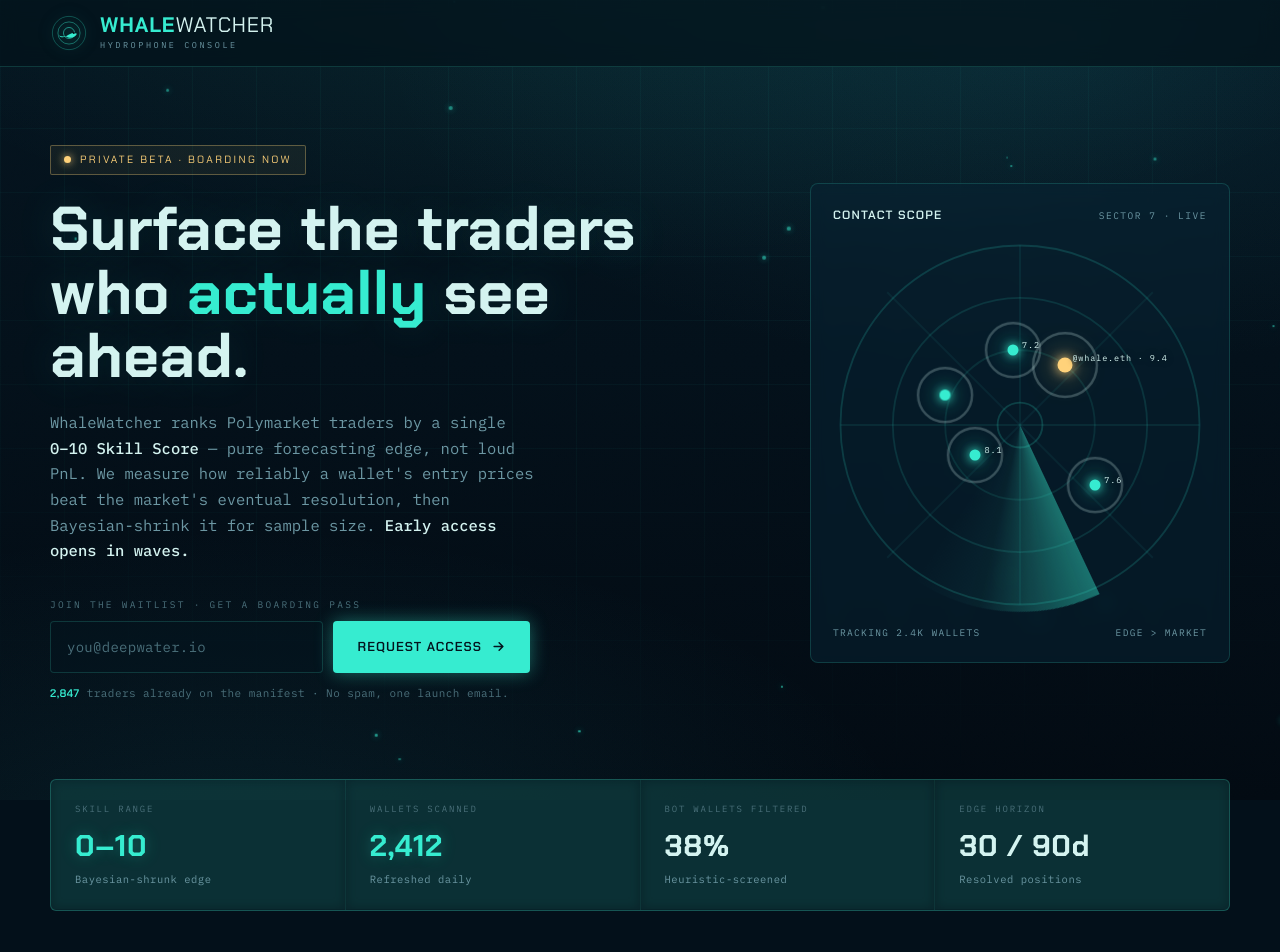
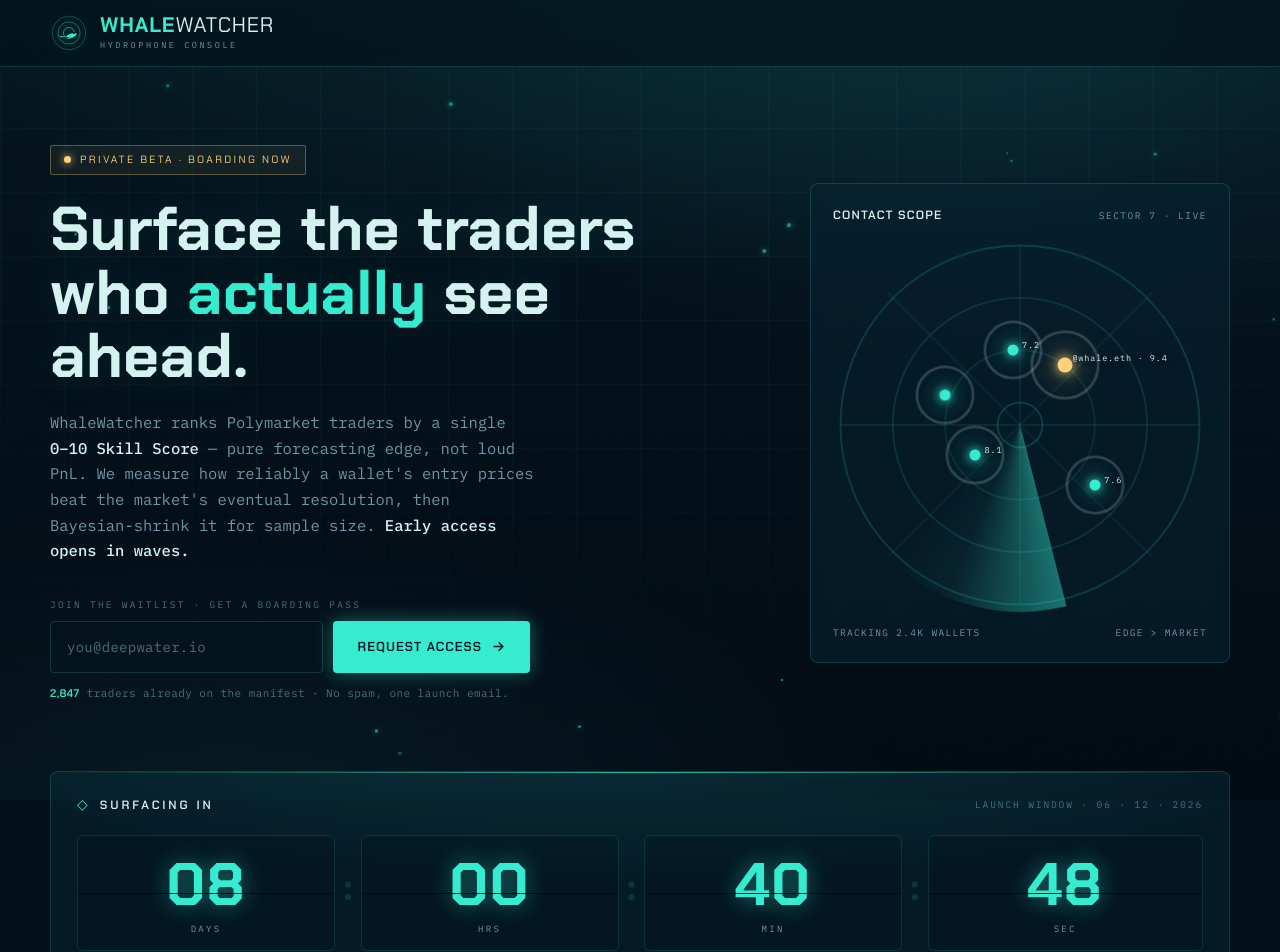
Before and after one commit to James-Xiao26/final_try, a Next.js app in the folder web/: page /early-access in a window 1280 px wide. Shown: the top 952 px of the page. Built offline with nearby package versions, Linux system fonts and the light colour scheme.

Commit message:
finalized waitlist

```diff
--- a/web/app/early-access/page.tsx
+++ b/web/app/early-access/page.tsx
@@ -1,4 +1,5 @@
 import type { Metadata } from "next";
+import LaunchCountdown from "@/components/LaunchCountdown";
 import WaitlistForm from "@/components/WaitlistForm";
 
 export const metadata: Metadata = {
@@ -83,8 +84,13 @@
         </div>
       </section>
 
+      {/* launch countdown */}
+      <section className="ea-wrap reveal" style={{ animationDelay: ".38s" }}>
+        <LaunchCountdown />
+      </section>
+
       {/* stat strip */}
-      <section className="ea-wrap reveal" style={{ animationDelay: ".4s" }}>
+      <section className="ea-wrap reveal" style={{ animationDelay: ".46s", marginTop: "18px" }}>
         <div className="ea-strip">
           <div className="cell">
             <div className="k">Skill range</div>
--- a/web/app/globals.css
+++ b/web/app/globals.css
@@ -545,6 +545,55 @@
 .ea-strip .v.alt { color: var(--text); text-shadow: none; }
 .ea-strip .s { font-size: 10.5px; color: var(--muted); letter-spacing: 0.05em; margin-top: 4px; }
 
+/* ---- launch countdown (instrument readout) ---- */
+.ea-cd { position: relative; border: 1px solid var(--line); background: var(--panel); border-radius: 8px;
+  backdrop-filter: blur(8px); padding: 22px 26px 26px; overflow: hidden; }
+.ea-cd::before { content: ""; position: absolute; left: 0; right: 0; top: 0; height: 1px;
+  background: linear-gradient(90deg, transparent, rgba(54,236,208,0.7), transparent); }
+.ea-cd::after { content: ""; position: absolute; inset: 0; pointer-events: none;
+  background: radial-gradient(120% 140% at 50% -20%, rgba(54,236,208,0.10), transparent 55%); }
+.ea-cd-head { display: flex; align-items: center; gap: 12px; position: relative; }
+.ea-cd-head .orn { color: var(--green); }
+.ea-cd-title { font-family: var(--font-display); font-weight: 600; font-size: 12px; letter-spacing: 0.24em;
+  text-transform: uppercase; color: var(--text); }
+.ea-cd-meta { margin-left: auto; font-size: 9.5px; letter-spacing: 0.2em; text-transform: uppercase; color: var(--muted-d); }
+
+.ea-cd-grid { display: flex; align-items: flex-start; gap: 8px; margin-top: 20px; position: relative; }
+.ea-cd-unit { display: flex; align-items: stretch; gap: 8px; flex: 1; }
+.ea-cd-cell { flex: 1; display: flex; flex-direction: column; align-items: center; gap: 8px;
+  background: rgba(4,20,30,0.5); border: 1px solid rgba(54,236,208,0.12); border-radius: 6px;
+  padding: 18px 10px 14px; position: relative; overflow: hidden; }
+.ea-cd-cell::before { content: ""; position: absolute; left: 0; right: 0; top: 50%; height: 1px;
+  background: rgba(2,10,18,0.85); z-index: 2; }
+.ea-cd-num { font-family: var(--font-display); font-weight: 700; font-size: clamp(38px, 6.4vw, 60px);
+  line-height: 1; letter-spacing: 0.02em; color: var(--green); font-variant-numeric: tabular-nums;
+  text-shadow: 0 0 22px rgba(54,236,208,0.45); display: inline-block; }
+.ea-cd-lbl { font-size: 9px; letter-spacing: 0.26em; text-transform: uppercase; color: var(--muted); }
+.ea-cd-sep { align-self: center; font-family: var(--font-display); font-weight: 700;
+  font-size: clamp(26px, 4vw, 40px); line-height: 1; color: var(--bio-d); margin-top: -14px;
+  animation: ea-cd-blink 1s steps(1) infinite; }
+@keyframes ea-cd-blink { 0%,55% { opacity: 0.85; } 56%,100% { opacity: 0.2; } }
+@keyframes ea-cd-flip { 0% { transform: translateY(-46%); opacity: 0; } 60% { opacity: 1; } 100% { transform: none; opacity: 1; } }
+.ea-cd-num { animation: ea-cd-flip .42s cubic-bezier(.2,.8,.2,1); }
+
+.ea-cd-done { text-align: center; }
+.ea-cd-done .ea-cd-head { justify-content: center; }
+.ea-cd-done .ea-cd-meta { margin-left: 0; }
+.ea-cd-doneline { font-family: var(--font-display); font-weight: 600; font-size: clamp(20px, 3vw, 28px);
+  letter-spacing: 0.02em; color: var(--green); margin-top: 16px; text-shadow: 0 0 22px rgba(54,236,208,0.4); }
+
+@media (prefers-reduced-motion: reduce) {
+  .ea-cd-sep { animation: none; opacity: 0.7; }
+  .ea-cd-num { animation: none; }
+}
+@media (max-width: 560px) {
+  .ea-cd { padding: 18px 16px 20px; }
+  .ea-cd-grid { gap: 5px; }
+  .ea-cd-unit { gap: 5px; }
+  .ea-cd-cell { padding: 14px 4px 11px; }
+  .ea-cd-meta { display: none; }
+}
+
 /* ---- section rule ---- */
 .ea-rule { display: flex; align-items: center; gap: 14px; font-size: 10px; letter-spacing: 0.24em;
   text-transform: uppercase; color: var(--muted-d); margin: 78px 0 26px; }
--- /dev/null
+++ b/web/components/LaunchCountdown.tsx
@@ -0,0 +1,86 @@
+"use client";
+
+import { useEffect, useState } from "react";
+
+// "Surfacing in" — a live countdown to launch, styled as a hydrophone instrument readout. The target
+// is an explicit instant (June 12, 2026, 00:00 US Eastern) so the day count is unambiguous regardless
+// of the viewer's timezone. Ticking happens client-side only; first paint renders placeholders so
+// server and client markup match (no hydration mismatch from Date.now()).
+const LAUNCH_MS = new Date("2026-06-12T00:00:00-04:00").getTime();
+
+interface Parts {
+  days: number;
+  hours: number;
+  minutes: number;
+  seconds: number;
+  done: boolean;
+}
+
+function compute(): Parts {
+  const diff = LAUNCH_MS - Date.now();
+  if (diff <= 0) return { days: 0, hours: 0, minutes: 0, seconds: 0, done: true };
+  const s = Math.floor(diff / 1000);
+  return {
+    days: Math.floor(s / 86400),
+    hours: Math.floor((s % 86400) / 3600),
+    minutes: Math.floor((s % 3600) / 60),
+    seconds: s % 60,
+    done: false
+  };
+}
+
+const pad = (n: number) => String(n).padStart(2, "0");
+
+export default function LaunchCountdown() {
+  const [parts, setParts] = useState<Parts | null>(null);
+
+  useEffect(() => {
+    setParts(compute());
+    const id = setInterval(() => setParts(compute()), 1000);
+    return () => clearInterval(id);
+  }, []);
+
+  if (parts?.done) {
+    return (
+      <div className="ea-cd ea-cd-done">
+        <div className="ea-cd-head">
+          <span className="orn">◇</span>
+          <span className="ea-cd-title">Surfaced</span>
+          <span className="ea-cd-meta">Launch window · now boarding</span>
+        </div>
+        <div className="ea-cd-doneline">We&apos;ve broken the surface — access is opening now.</div>
+      </div>
+    );
+  }
+
+  const units: Array<{ key: string; value: number; label: string }> = [
+    { key: "d", value: parts?.days ?? 0, label: "Days" },
+    { key: "h", value: parts?.hours ?? 0, label: "Hrs" },
+    { key: "m", value: parts?.minutes ?? 0, label: "Min" },
+    { key: "s", value: parts?.seconds ?? 0, label: "Sec" }
+  ];
+
+  return (
+    <div className="ea-cd">
+      <div className="ea-cd-head">
+        <span className="orn">◇</span>
+        <span className="ea-cd-title">Surfacing in</span>
+        <span className="ea-cd-meta">Launch window · 06 · 12 · 2026</span>
+      </div>
+      <div className="ea-cd-grid" role="timer" aria-label="Time until launch">
+        {units.map((u, i) => (
+          <div className="ea-cd-unit" key={u.key}>
+            <div className="ea-cd-cell">
+              {/* keyed by value so the digit remounts and replays the flip on each change */}
+              <span className="ea-cd-num" key={parts ? u.value : "x"}>
+                {parts ? pad(u.value) : "--"}
+              </span>
+              <span className="ea-cd-lbl">{u.label}</span>
+            </div>
+            {i < units.length - 1 && <span className="ea-cd-sep" aria-hidden>:</span>}
+          </div>
+        ))}
+      </div>
+    </div>
+  );
+}
```
